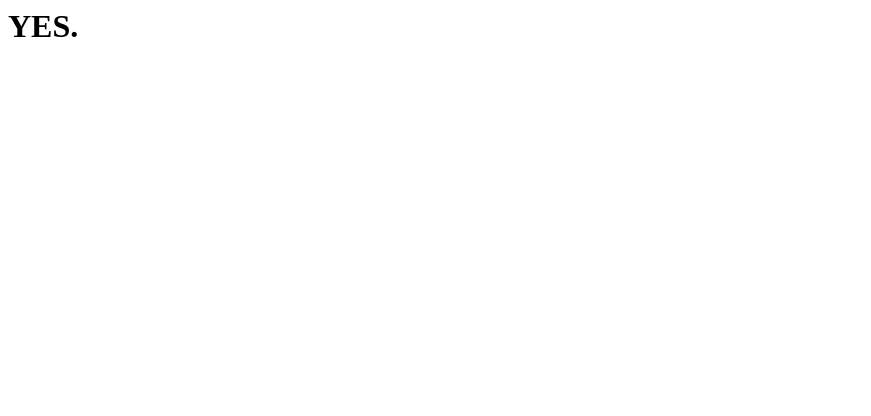
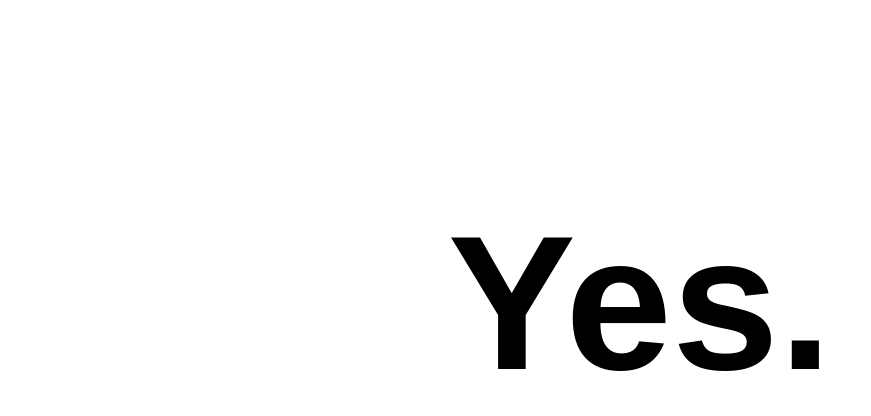
Before and after one commit to justincampbell/shoulditestthis.com, a plain HTML site: page index.html in a window 1280 px wide. Shown: the whole page, without its empty margins (0-871 px from the left). Drawn offline with Linux system fonts and the light colour scheme.

Commit message:
Add stylesheet

```diff
--- a/index.html
+++ b/index.html
@@ -1,8 +1,9 @@
 <html>
   <head>
     <title>Should I Test This?</title>
+    <link rel="stylesheet" type="text/css" href="/style.css">
   </head>
   <body>
-    <h1>YES.</h1>
+    <h1>Yes.</h1>
   </body>
 </html>
--- /dev/null
+++ b/style.css
@@ -0,0 +1,12 @@
+body {
+  font: 24pt sans-serif;
+  text-align: center;
+}
+
+h1 {
+  margin: 1em;
+}
+
+@media (min-width: 641px) { body { font-size: 48pt } }
+@media (min-width: 961px) { body { font-size: 72pt } }
+@media (min-width: 1281px) { body { font-size: 96pt } }
```
